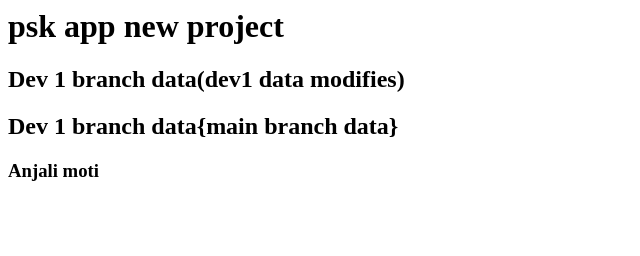
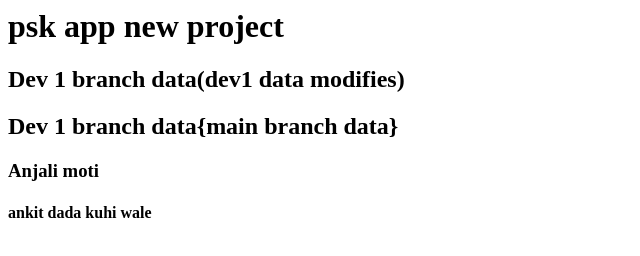
Before and after one commit to ankitpsktech/psk1project, a plain HTML site: page index.html in a window 1280 px wide. Shown: the whole page, without its empty margins (0-640 px from the left). Drawn offline with Linux system fonts and the light colour scheme.

Commit message:
added h4 branch to div1

```diff
--- a/index.html
+++ b/index.html
@@ -2,3 +2,4 @@
 <h2>Dev 1 branch data(dev1 data modifies)</h2>
 <h2>Dev 1 branch data{main branch data}</h2>
 <h3>Anjali moti</h3>
+<h4>ankit dada kuhi wale</h4>
```
